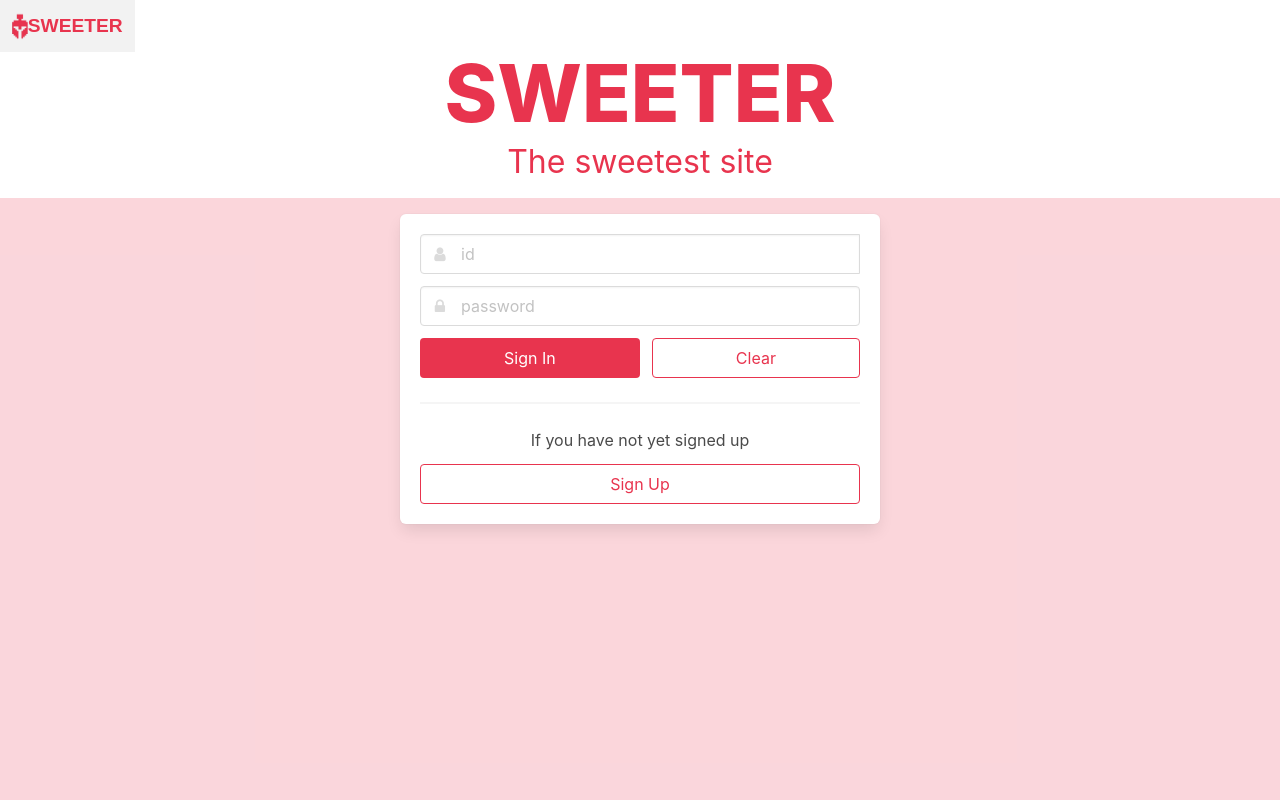
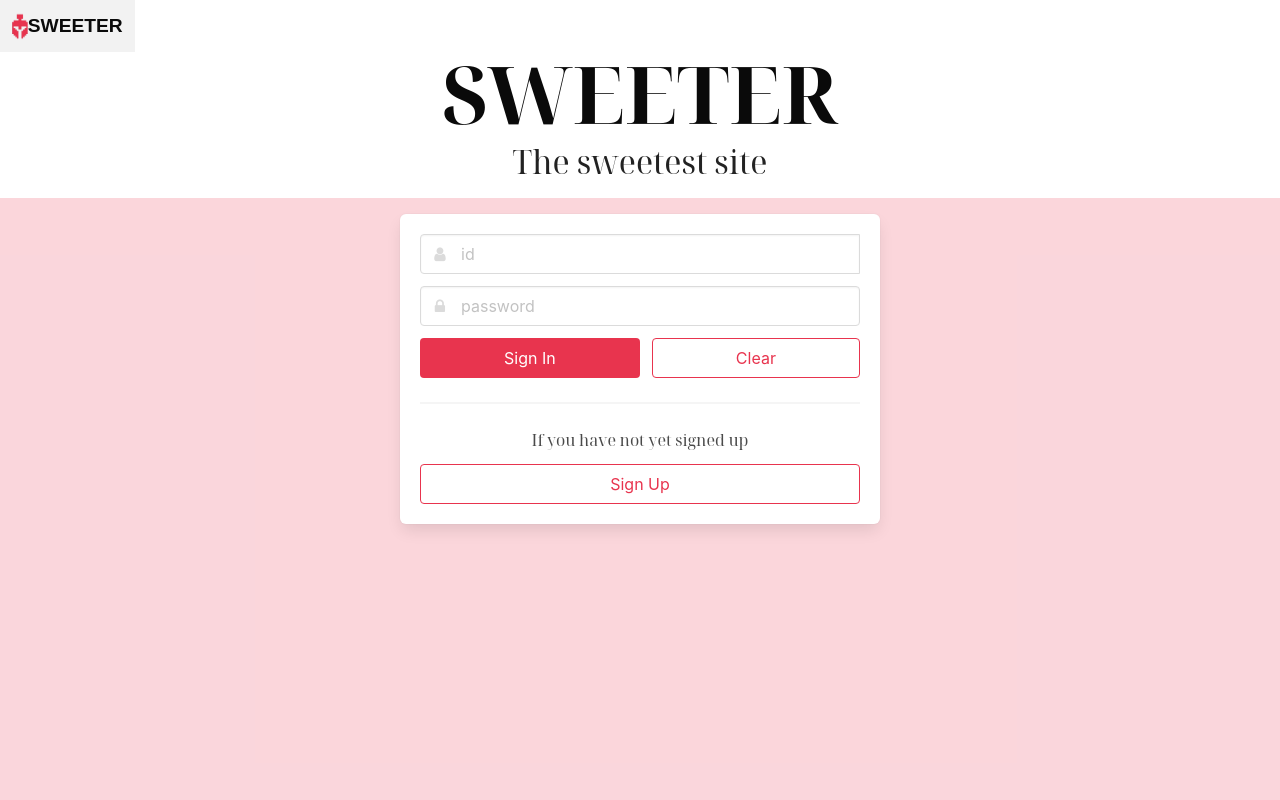
Before and after one commit to Fritadila/sweeter-project, a Flask app: page /login in a window 1280 px wide. Run offline with Flask 3, Linux system fonts and the light colour scheme; some libraries are stand-ins or nearby versions.

Commit message:
mystyle.css

```diff
--- a/static/mystyle.css
+++ b/static/mystyle.css
@@ -1,3 +1,7 @@
+* {
+  font-family: "Noto Serif Display", serif;
+}
+
 body {
     background-color: RGBA(232, 52, 78, 0.2);
     min-height: 100vh;
@@ -19,7 +23,7 @@ body {
 }
 
 .is-sparta {
-    color: #e8344e !important;
+    color: #e8344e important;
 }
 
 .button.is-sparta {
@@ -40,10 +44,10 @@ body {
 
 .modal-content {
     width: 600px;
-    max-width: 80%;
+    height: 80%;
 }
 
-input::-webkit-calendar-picker-indicator {
+input::-webkit-calender-picker-indicator {
     display: none;
 }
 
```
